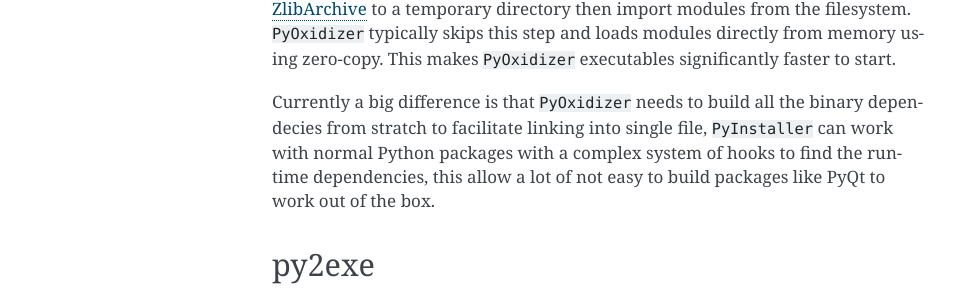
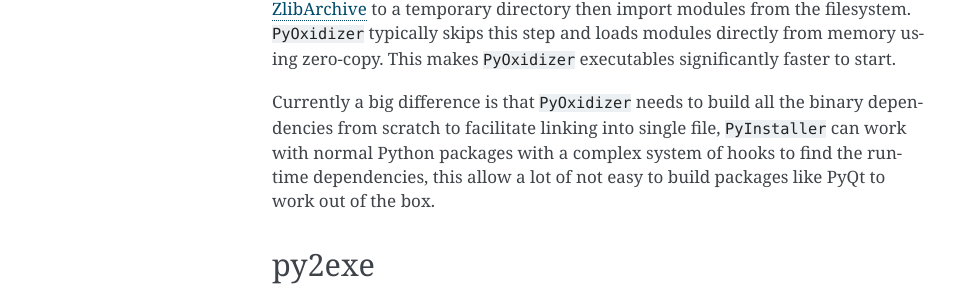
Before and after one commit to indygreg/PyOxidizer, a Sphinx documentation site: the page built from docs/comparisons.rst, in a window 1280 px wide and 900 px high, scrolled down 440 px. Shown: the part 170-475 px from the top of the window, without its empty margins (148-1109 px from the left). Built offline with Sphinx 7.4.7, drawn with Linux system fonts in a browser that asks for light colours; the version number could not be read and is left out.

Commit message:
docs: fix typos in PyInstaller section

```diff
--- a/docs/comparisons.rst
+++ b/docs/comparisons.rst
@@ -37,7 +37,7 @@
 faster to start.
 
 Currently a big difference is that ``PyOxidizer`` needs to build all the binary
-dependecies from stratch to facilitate linking into single file,
+dependencies from scratch to facilitate linking into single file,
 ``PyInstaller`` can work with normal Python packages with a complex system of
 hooks to find the runtime dependencies, this allow a lot of not easy to build
 packages like PyQt to work out of the box.
```
